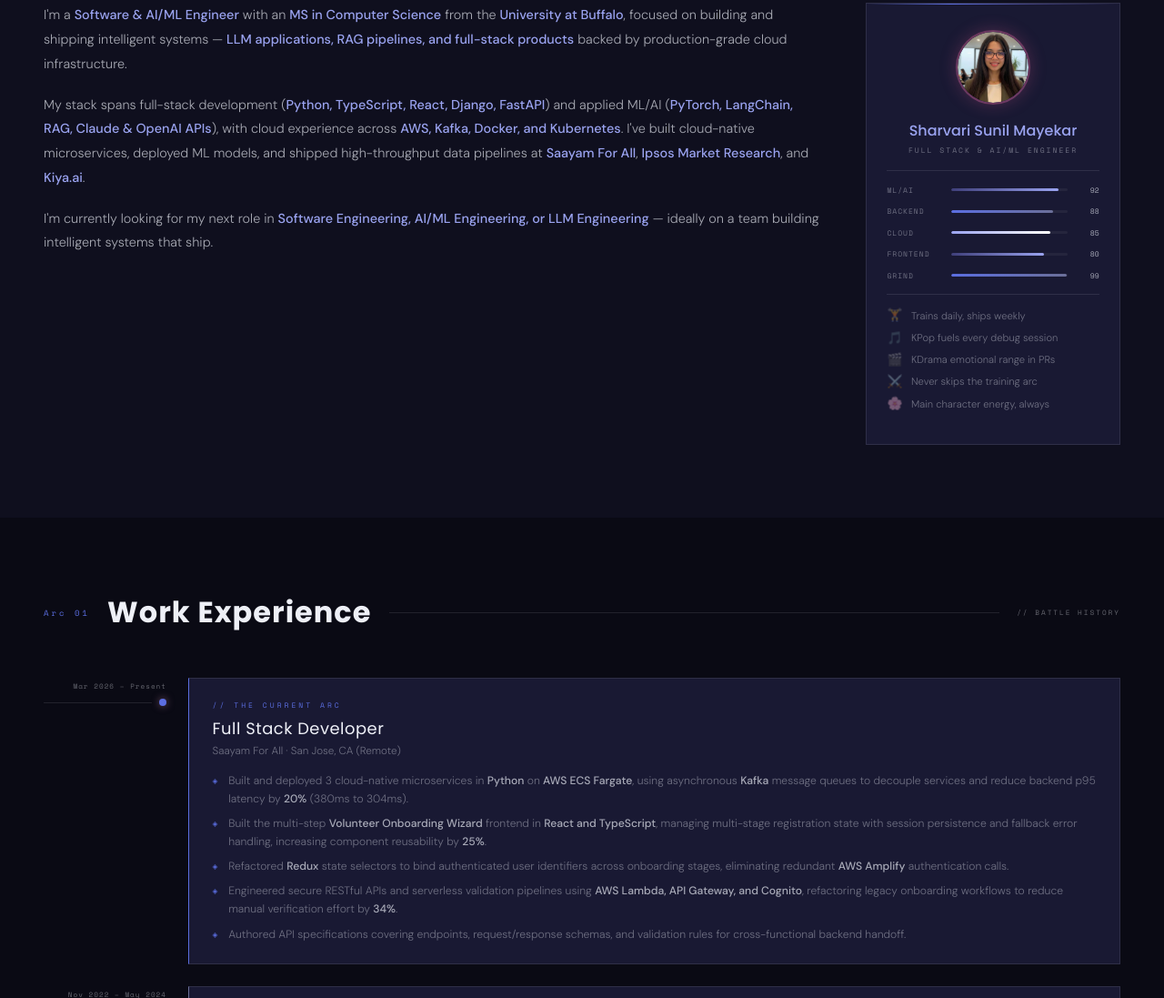
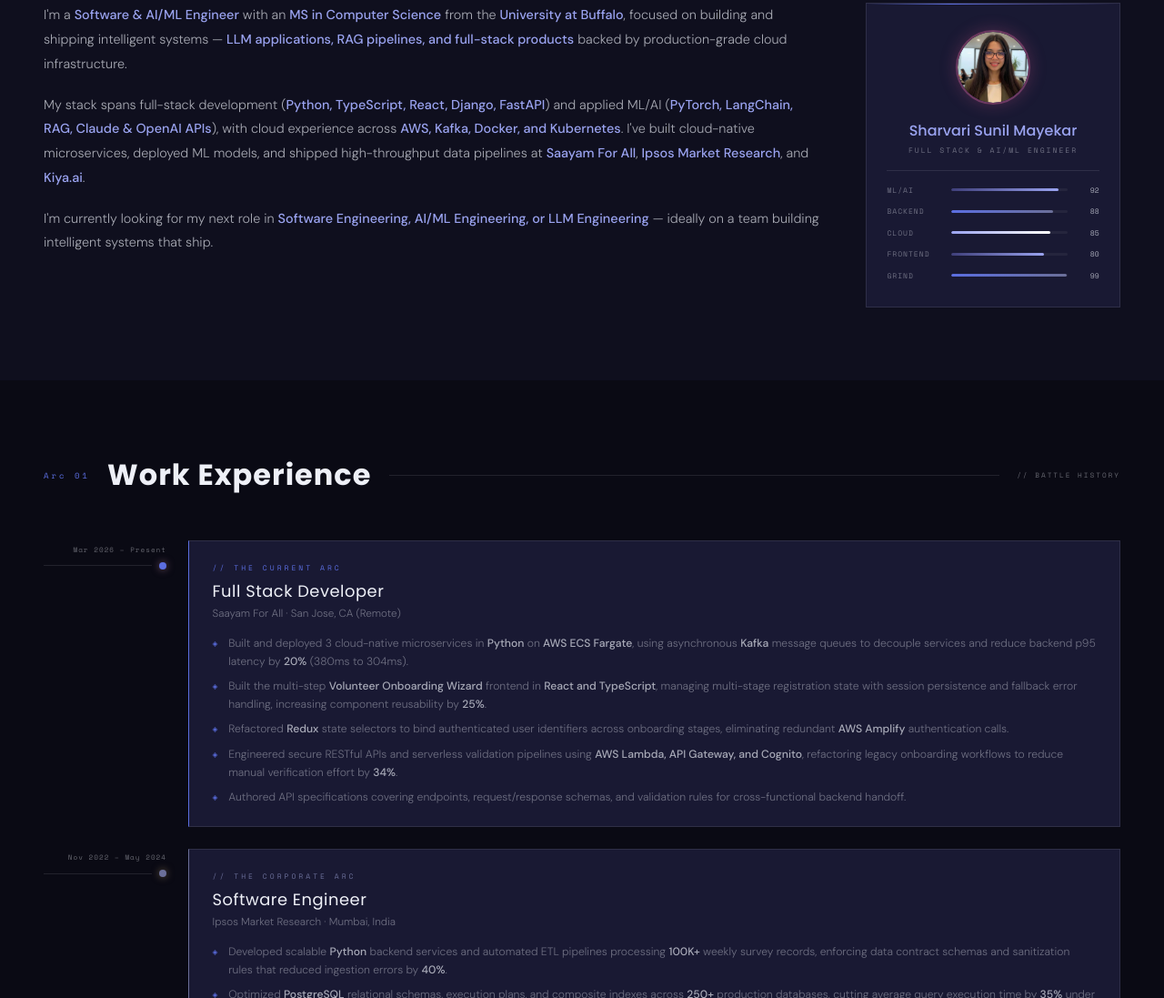
Before and after one commit to piercetheshar/Portfolio, a website: page index.html in a window 1280 px wide. Shown: the part 1043-2140 px from the top of the page at 91% size. Drawn offline with nearby package versions, Linux system fonts and the light colour scheme.

Commit message:
Remove traits section from character stats card

```diff
--- a/index.html
+++ b/index.html
@@ -597,6 +597,10 @@
       align-items: center;
       gap: 0.8rem;
       margin-bottom: 0.72rem;
+    }
+
+    .stat-row:last-child {
+      margin-bottom: 0;
     }
 
     .sname {
@@ -1720,12 +1724,6 @@
             <div class="sbar sbar-gold" style="width:99%"></div>
           </div><span class="sval">99</span>
         </div>
-        <div class="char-divider"></div>
-        <div class="char-trait"><span class="trait-icon">🏋️</span> Trains daily, ships weekly</div>
-        <div class="char-trait"><span class="trait-icon">🎵</span> KPop fuels every debug session</div>
-        <div class="char-trait"><span class="trait-icon">🎬</span> KDrama emotional range in PRs</div>
-        <div class="char-trait"><span class="trait-icon">⚔️</span> Never skips the training arc</div>
-        <div class="char-trait"><span class="trait-icon">🌸</span> Main character energy, always</div>
       </div>
     </div>
   </section>
```
Also changed, not shown: portfolio_mockup.html (+4 -6 lines), sharvari_portfolio.html (+4 -6 lines).
